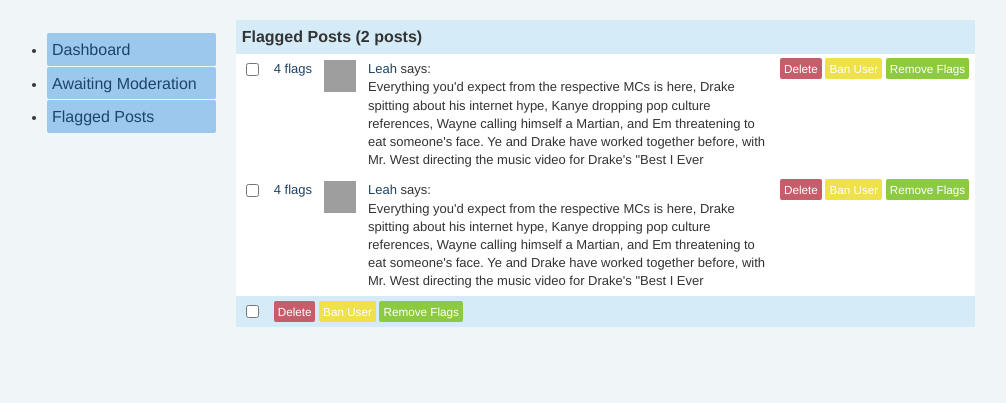
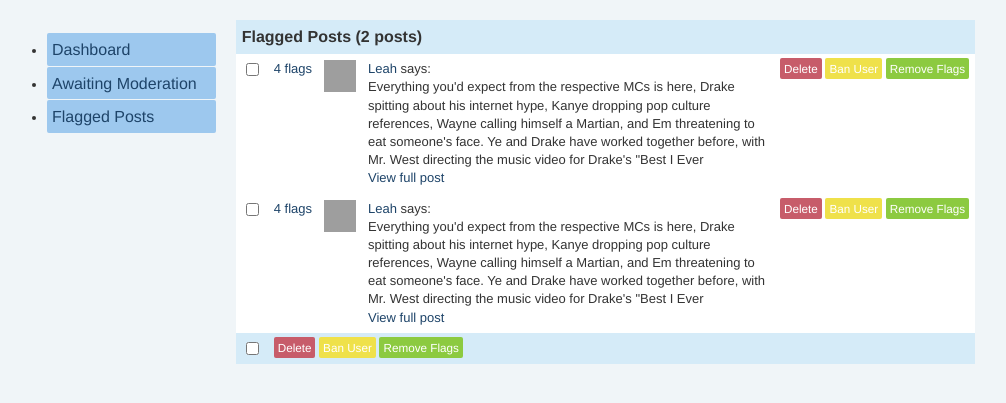
Before and after one commit to lgiorgi/typepadapp-moderation, a Django app: template moderation/templates/moderation/flagged.html in a window 1280 px wide. Shown: the part 68-471 px from the top of the page, without its empty margins (41-1047 px from the left). Run offline with Django 3.2, Linux system fonts and the light colour scheme; the template is opened without the code that fills it, so the values that code supplies are empty; some libraries are stand-ins or nearby versions; grey boxes are pictures that could not be loaded.

Commit message:
view full post link

```diff
--- a/moderation/templates/moderation/flagged.html
+++ b/moderation/templates/moderation/flagged.html
@@ -14,8 +14,9 @@
         <td><a href="" title="Who flagged this?">4 flags</a></td>
         <td><div class="type-icon link-icon"></div></td>
         <td class="item-body">
-        <div><a href="">Leah</a> says:</div>
-        Everything you'd expect from the respective MCs is here, Drake spitting about his internet hype, Kanye dropping pop culture references, Wayne calling himself a Martian, and Em threatening to eat someone's face. Ye and Drake have worked together before, with Mr. West directing the music video for Drake's "Best I Ever
+            <div><a href="">Leah</a> says:</div>
+            Everything you'd expect from the respective MCs is here, Drake spitting about his internet hype, Kanye dropping pop culture references, Wayne calling himself a Martian, and Em threatening to eat someone's face. Ye and Drake have worked together before, with Mr. West directing the music video for Drake's "Best I Ever
+            <div><a href="">View full post</a></div>
         </td>
         <td>
             <a class="action delete" href="">Delete</a>
@@ -30,8 +31,9 @@
         <td><a href="" title="Who flagged this?">4 flags</a></td>
         <td><div class="type-icon link-icon"></div></td>
         <td class="item-body">
-        <div><a href="">Leah</a> says:</div>
-        Everything you'd expect from the respective MCs is here, Drake spitting about his internet hype, Kanye dropping pop culture references, Wayne calling himself a Martian, and Em threatening to eat someone's face. Ye and Drake have worked together before, with Mr. West directing the music video for Drake's "Best I Ever
+            <div><a href="">Leah</a> says:</div>
+            Everything you'd expect from the respective MCs is here, Drake spitting about his internet hype, Kanye dropping pop culture references, Wayne calling himself a Martian, and Em threatening to eat someone's face. Ye and Drake have worked together before, with Mr. West directing the music video for Drake's "Best I Ever
+            <div><a href="">View full post</a></div>
         </td>
         <td>
             <a class="action delete" href="">Delete</a>
```
Also changed, not shown: moderation/templates/moderation/pending.html (+6 -4 lines).
